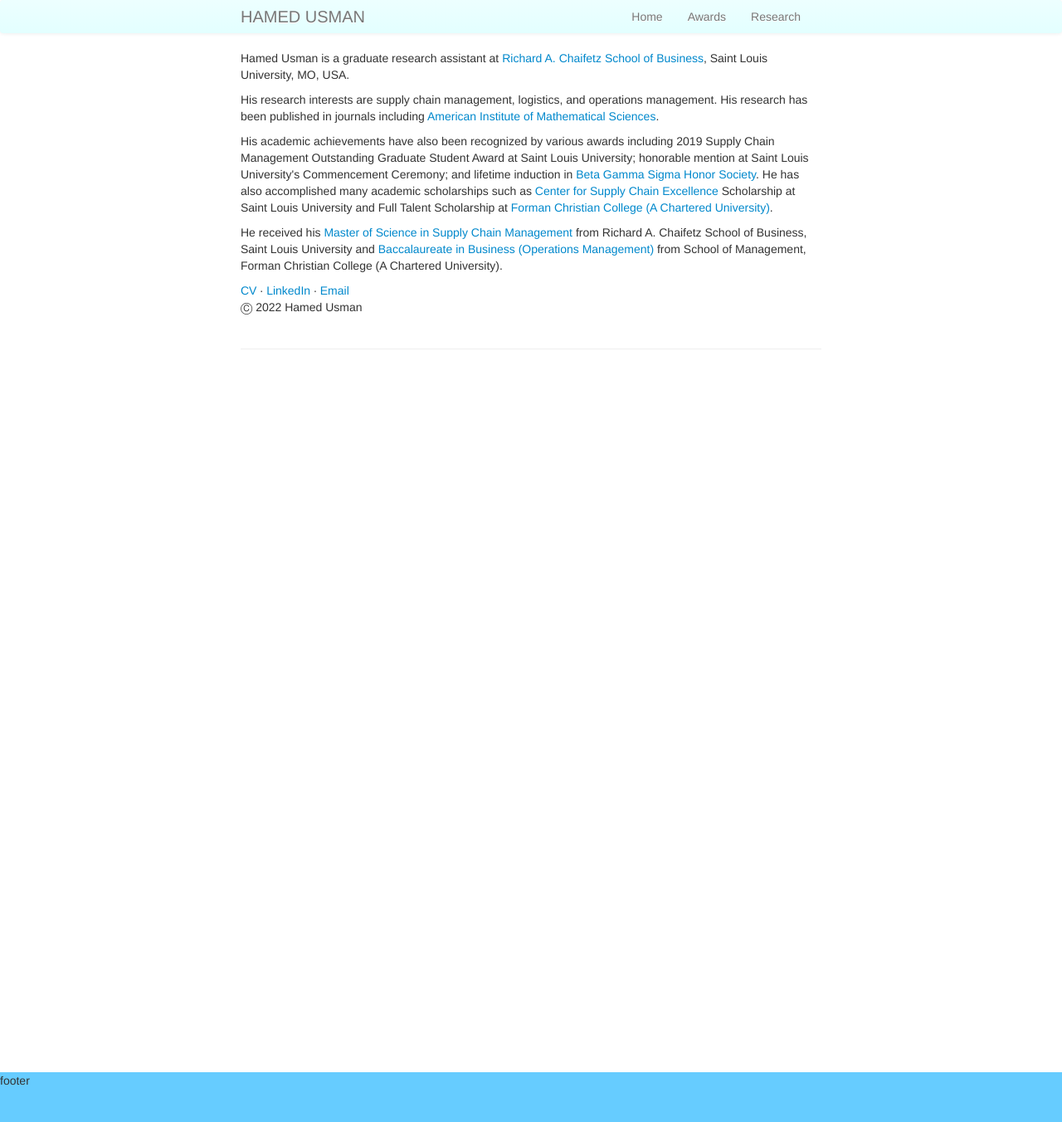
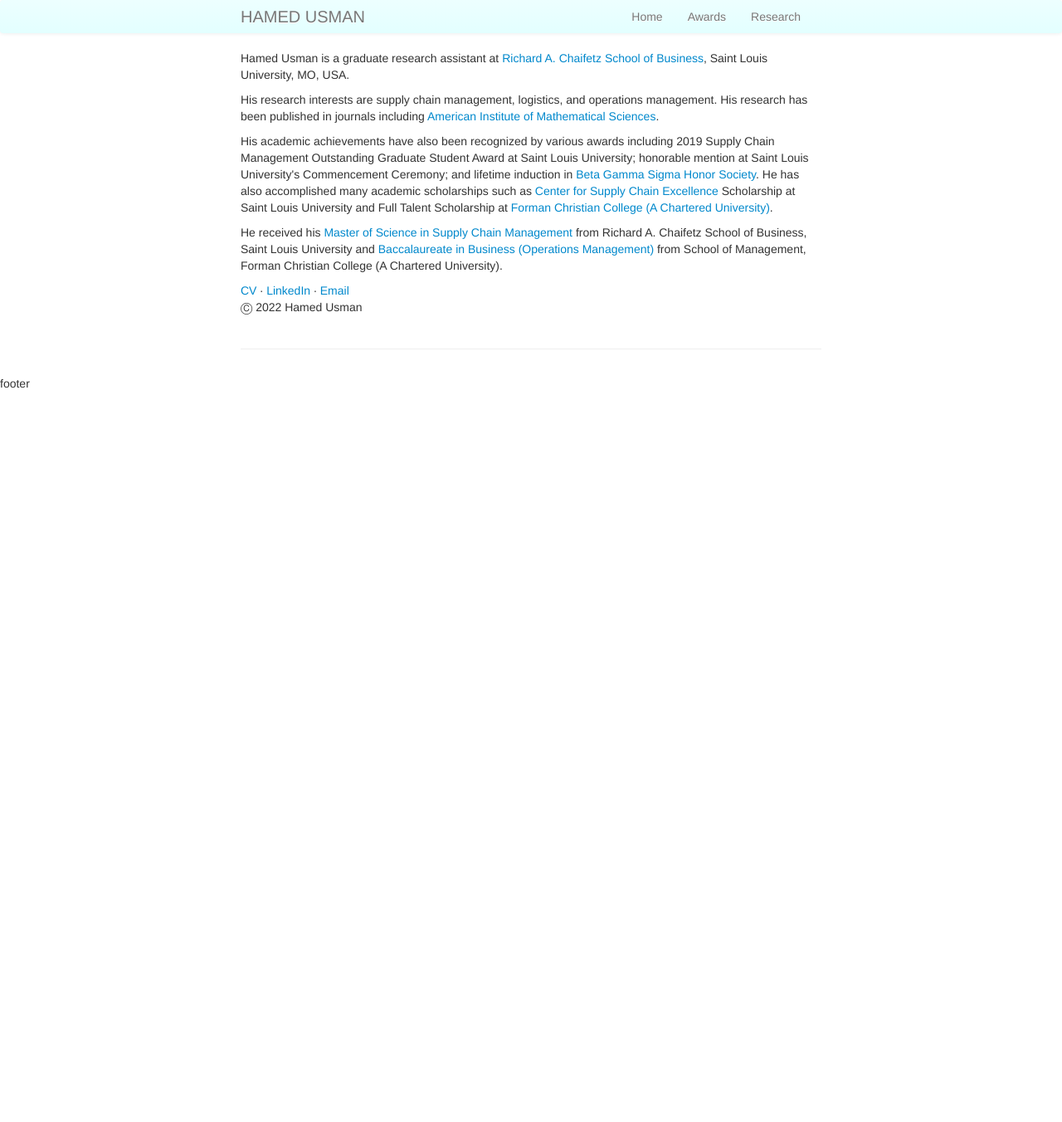
Before and after one commit to hamedusman/hamedusman.github.io, a Jekyll site: the page built from index.md, in a window 1280 px wide. Shown: the whole page at 83% size. Built offline with Jekyll 4.4.1, drawn with Linux system fonts in a browser that asks for light colours; after the commit the page ends 900 px from its top, so only the background shows below that.

Commit message:
Update style.css

```diff
--- a/assets/themes/twitter/css/style.css
+++ b/assets/themes/twitter/css/style.css
@@ -63,22 +63,3 @@
   background: #57A957;
   border: 1px solid #4c964d;
   color: #FFF; }
-
-html,
-body {
-   margin:0;
-   padding:0;
-   height:100%;
-}
-#container {
-   min-height:100%;
-   position:relative;
-
-}
-#footer {
-   position:absolute;
-   bottom:0;
-   width:100%;
-   height:60px;   /* Height of the footer */
-   background:#6cf;
-}
```
